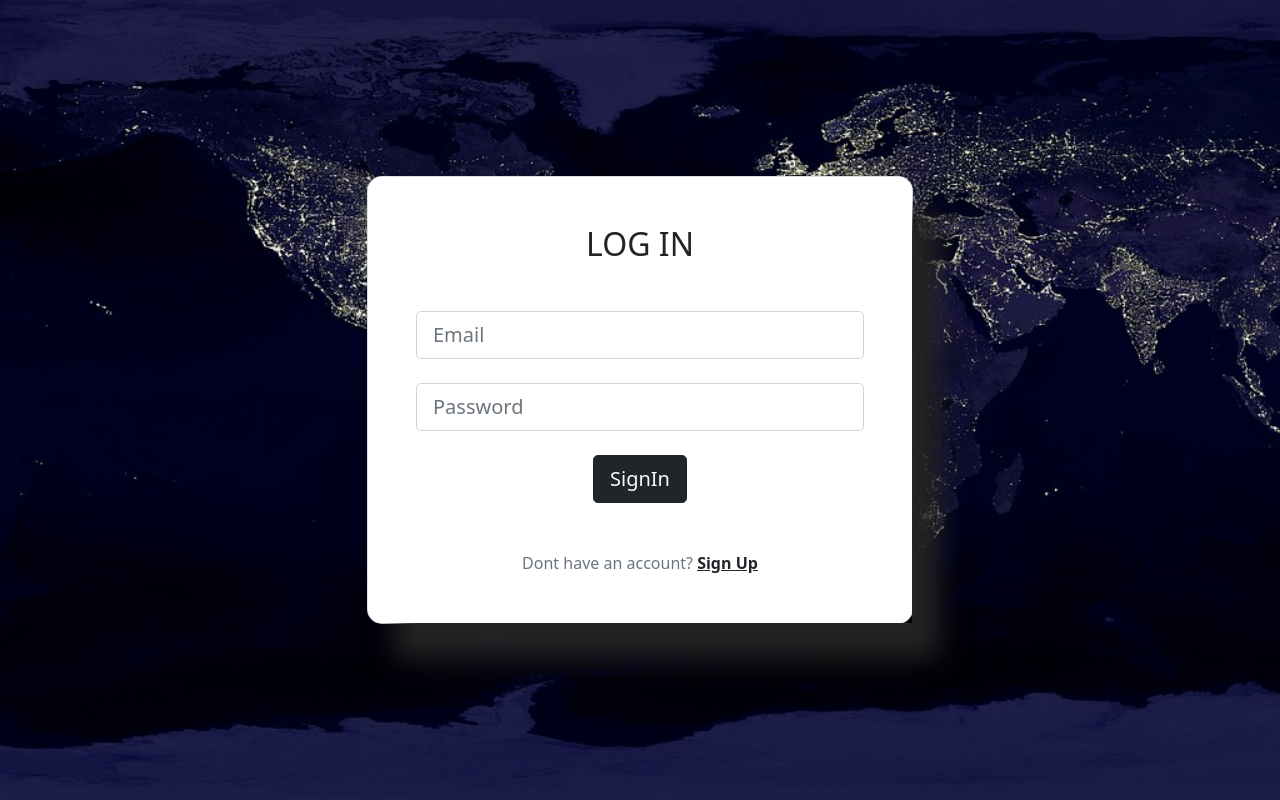
After one commit to saitr/Capital-Pursuit, a Django app: page /signin/ in a window 1280 px wide. The commit adds this page. Run offline with Django 4.2, Linux system fonts and the light colour scheme.

Commit message:
pushing the updated styles

```diff
--- a/country_app/forms.py
+++ b/country_app/forms.py
@@ -16,8 +16,8 @@ class SignUpForm(forms.ModelForm):
 
 
 class SignInForm(forms.Form):
-    email= forms.CharField(widget=forms.TextInput(attrs={'class': 'input--style-2', 'placeholder': 'Email'}))
-    password = forms.CharField(widget=forms.PasswordInput(attrs={'class': 'input--style-2','placeholder': 'Password'}))
+    email= forms.CharField(widget=forms.TextInput(attrs={'class': 'form-control form-control-lg', 'placeholder': 'Email'}))
+    password = forms.CharField(widget=forms.PasswordInput(attrs={'class': 'form-control form-control-lg','placeholder': 'Password'}))
     class Meta:
         model = User
         fields = ('email', 'password')
--- a/country_app/models.py
+++ b/country_app/models.py
@@ -24,7 +24,7 @@ class User(AbstractUser):
         db_table = 'User'
 
 
-class QuizScore(models.Model):
+class QuizScore(Common):
     user = models.ForeignKey(User, on_delete=models.CASCADE)
     score = models.PositiveIntegerField(default=0)
 
--- a/country_app/urls.py
+++ b/country_app/urls.py
@@ -7,6 +7,8 @@ urlpatterns = [
     path('send_game_report/<int:score>/', send_game_report, name='send_game_report'),
     path('scores/<int:user_id>/', display_scores, name='display_scores'),
     path('signup/',signup,name='signup'),
+    path('signin/',signin,name='signin'),
+    path('logout/',logout_user,name='logout'),
     path('verify/<str:email>/',verify,name='verify'),
 
     # path('submit_answer/', SubmitAnswerView.as_view(), name='submit_answer'),
--- a/country_app/user_views.py
+++ b/country_app/user_views.py
@@ -101,3 +101,65 @@ def verify(request, email):
         form = VerifyOTPForm()
 
     return render(request, 'verify.html', {'form': form})
+
+
+######## Signin ###############
+
+
+from django.contrib.auth.hashers import check_password
+
+def signin(request):
+    if request.method == 'POST':
+        form = SignInForm(request.POST)
+        if form.is_valid():
+            email = form.cleaned_data['email']
+            password = form.cleaned_data['password']
+
+            # Check if the input is a valid phone number
+            if (email):
+                # If it's a valid phone number, authenticate using phone number
+                try:
+                    user = User.objects.get(email=email)
+                except User.DoesNotExist:
+                    form.add_error('email', 'Incorrect email or password')
+                    return render(request, 'signin.html', {'form': form})
+            else:
+                # If it's not a valid phone number, authenticate using username
+                try:
+                    user = User.objects.get(email=email)
+                except User.DoesNotExist:
+                    form.add_error('email', 'Incorrect email or password')
+                    return render(request, 'signin.html', {'form': form})
+
+            # Use check_password to validate the password
+            if not check_password(password, user.password):
+                form.add_error('email', 'Incorrect email or password')
+                return render(request, 'signin.html', {'form': form})
+
+            login(request, user)
+
+            # Delete any existing tokens for the user
+
+            user.save()
+
+            return redirect('quiz')
+
+    else:
+        form = SignInForm()
+
+    return render(request, 'signin.html', {'form': form})
+
+
+
+#### logout user #####
+
+
+def logout_user(request):
+    if request.user.is_authenticated:
+        user = request.user
+        # user.token = None
+        # print('thisi sit',user.token)
+        # user.is_logged_in = False
+        user.save()
+        logout(request)
+    return redirect('signin')
--- a/static/css/style.css
+++ b/static/css/style.css
@@ -74,3 +74,33 @@ img.logo-modal {
 img.sad-gif {
     width: 25%;
 }
+
+.custom-table {
+    width: 50%;
+    margin: 0 auto;
+    border-collapse: collapse;
+
+  }
+
+  .custom-table th, .custom-table td {
+    border: 1px solid #ddd;
+    padding: 8px;
+  }
+
+  .custom-table th {
+    background-color: #f2f2f2;
+  }
+
+  .custom-table th, .custom-table td {
+    text-align: center;
+  }
+
+  .header-logo {
+    width: 50%;
+  }
+
+  .card-body {
+    flex: 1 1 auto;
+    padding: 1rem 1rem;
+    box-shadow: 27px 35px 25px #252323;
+}
--- a/templates/base.html
+++ b/templates/base.html
@@ -12,7 +12,8 @@
     <title>Capital Pursuit</title>
 </head>
 
-<body>
+<body class="justify-content-center align-items-center" style="background-image: url('{% static 'images/globe.jpeg' %}');background-repeat: no-repeat;background-size: cover;">
+
 
     {% block content %}{% endblock %}
     <script src="https://code.jquery.com/jquery-3.6.0.min.js"></script>
--- a/templates/quiz.html
+++ b/templates/quiz.html
@@ -7,7 +7,6 @@
  {% include 'header.html' %}
 
 
-<body class="justify-content-center align-items-center">
     <div class="card text-center custom-card">
         <div class="card-body">
             <img src="{% static 'images/logo.png' %}" alt="" class="logo">
--- /dev/null
+++ b/templates/signin.html
@@ -0,0 +1,45 @@
+{% extends 'base.html' %}
+
+{% block content %}
+<section class="vh-100" style="background-image: url('../static/images/earth-night.jpg');background-repeat: no-repeat;background-size: cover;">
+    <div class="mask d-flex align-items-center h-100">
+        <div class="container h-100">
+            <div class="row d-flex justify-content-center align-items-center h-100">
+                <div class="col-12 col-md-9 col-lg-7 col-xl-6">
+                    <div class="card" style="border-radius: 15px;">
+                        <div class="card-body p-5">
+                            <h2 class="text-uppercase text-center mb-5">Log In</h2>
+
+                            <form method="POST">
+                                {% csrf_token %}
+
+
+
+                                <div class="form-outline mb-4">
+                                    <div class="error-message" style="color:red">
+                                        {{ form.email.errors }}
+                                    </div>
+                                    {{ form.email }}
+                                </div>
+
+                                <div class="form-outline mb-4">
+                                    <div class="error-message" style="color:red">
+                                        {{ form.password.errors }}
+                                    </div>
+                                    {{ form.password }}
+                                </div>
+                                <div class="d-flex justify-content-center">
+                                    <button type="submit" class="btn btn-dark btn-block btn-lg gradient-custom-4 text-light">SignIn</button>
+                                </div>
+
+                                <p class="text-center text-muted mt-5 mb-0">Dont have an account? <a href="{% url 'signup' %}" class="fw-bold text-body"><u>Sign Up</u></a></p>
+                            </form>
+
+                        </div>
+                    </div>
+                </div>
+            </div>
+        </div>
+    </div>
+</section>
+{% endblock %}
```
Also changed, not shown: country_app/views.py (+23 -4 lines), templates/game_report.html (added, +93 -0 lines), templates/header.html (+16 -6 lines), templates/score_dashboard.html (+22 -33 lines), country_app/migrations/0001_initial.py, country_app/migrations/0002_quizscore.py (deleted), db.sqlite3, static/images/white-logo-correct.png (added), static/images/white-logo.png (added), static/images/world-map.png (added).
